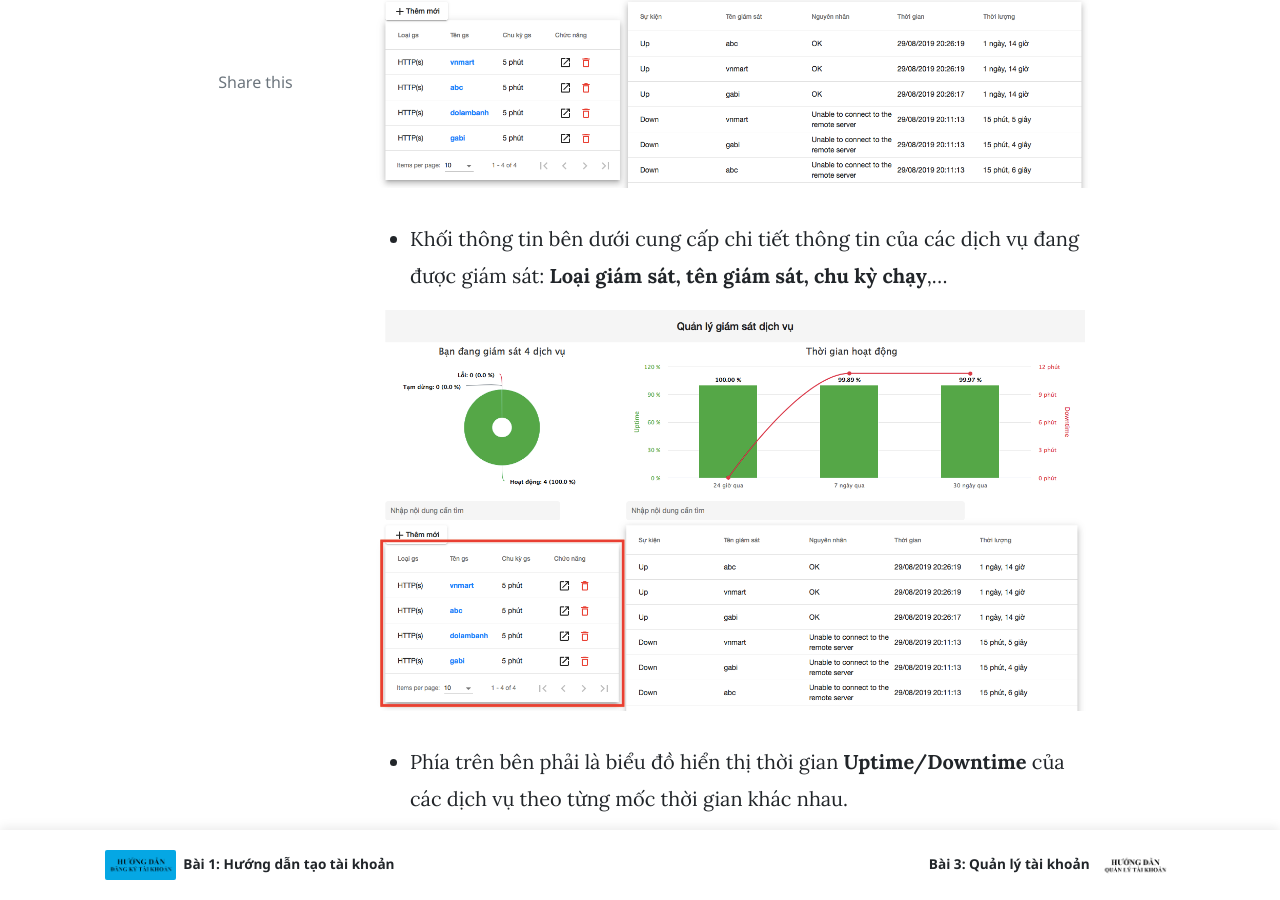
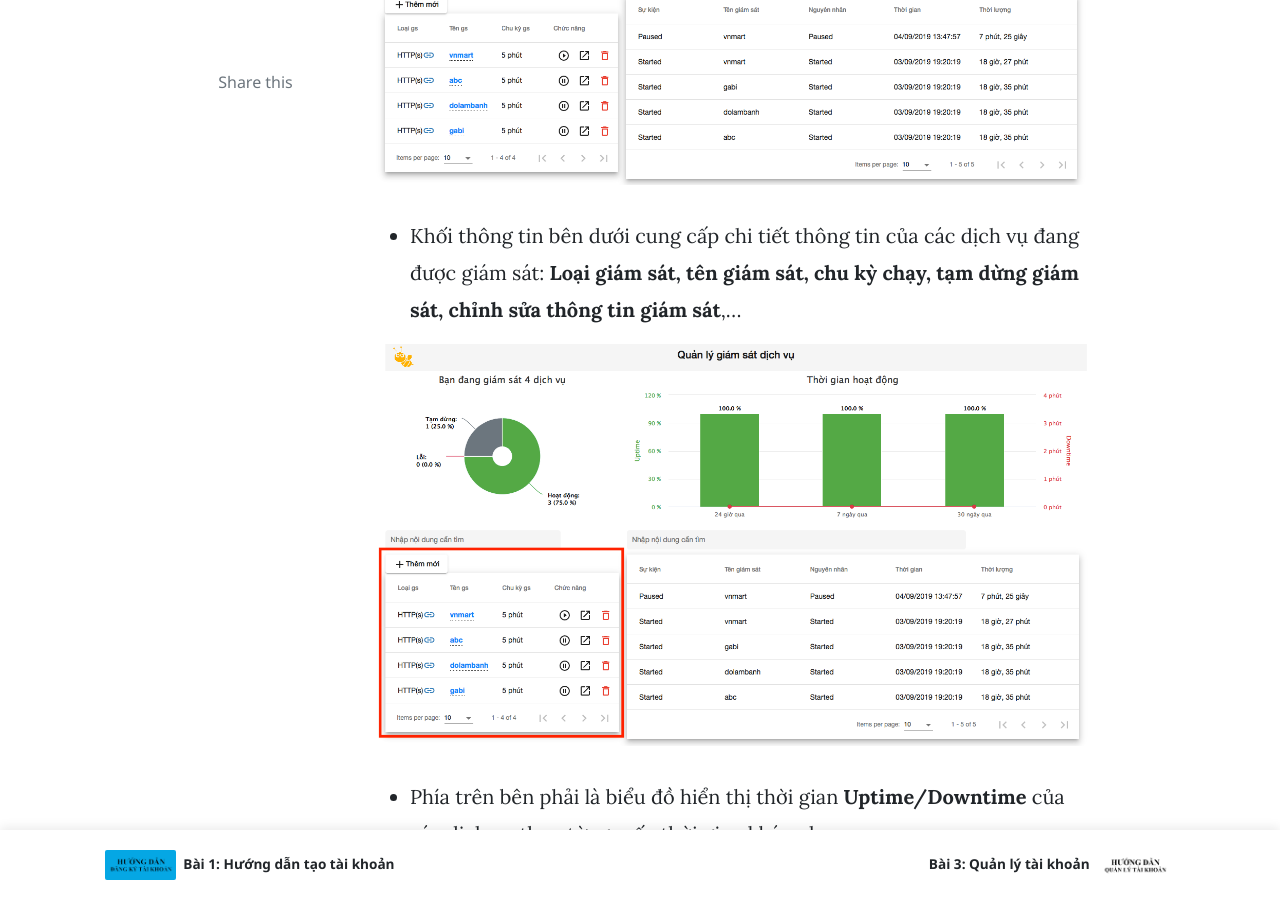
Before and after one commit to MessBeeVN/Blog, a Jekyll site: the page built from _posts/2019-08-29-hd-thiet-lap-ban-dau.md, in a window 1280 px wide and 900 px high, scrolled down 4386 px. Built offline with Jekyll 4.4.1, drawn with Linux system fonts in a browser that asks for light colours; nearby versions of some CDN libraries; comment, search, counter and statistics services are not loaded.

Commit message:
update post

```diff
--- a/_posts/2019-08-29-hd-thiet-lap-ban-dau.md
+++ b/_posts/2019-08-29-hd-thiet-lap-ban-dau.md
@@ -37,7 +37,7 @@ Giới thiệu giao diện tổng quan hệ thống giám sát Messbee.
 
 ![walking]({{ site.baseurl }}/assets/images/tongquan2.png){: .center-image }
 
-- Khối thông tin bên dưới cung cấp chi tiết thông tin của các dịch vụ đang được giám sát: **Loại giám sát, tên giám sát, chu kỳ chạy**,...
+- Khối thông tin bên dưới cung cấp chi tiết thông tin của các dịch vụ đang được giám sát: **Loại giám sát, tên giám sát, chu kỳ chạy, tạm dừng giám sát, chỉnh sửa thông tin giám sát**,...
 
 ![walking]({{ site.baseurl }}/assets/images/tongquan3.png){: .center-image }
 
```
Also changed, not shown: other parts of _posts/2019-08-29-hd-thiet-lap-ban-dau.md (+1 -1 lines), assets/images/cauhinh1.png, assets/images/tongquan1.png, assets/images/tongquan2.png, assets/images/tongquan3.png, assets/images/tongquan4.png, assets/images/tongquan5.png, assets/images/tongquan6.png, assets/images/tongquan7.png, 1 other file.
